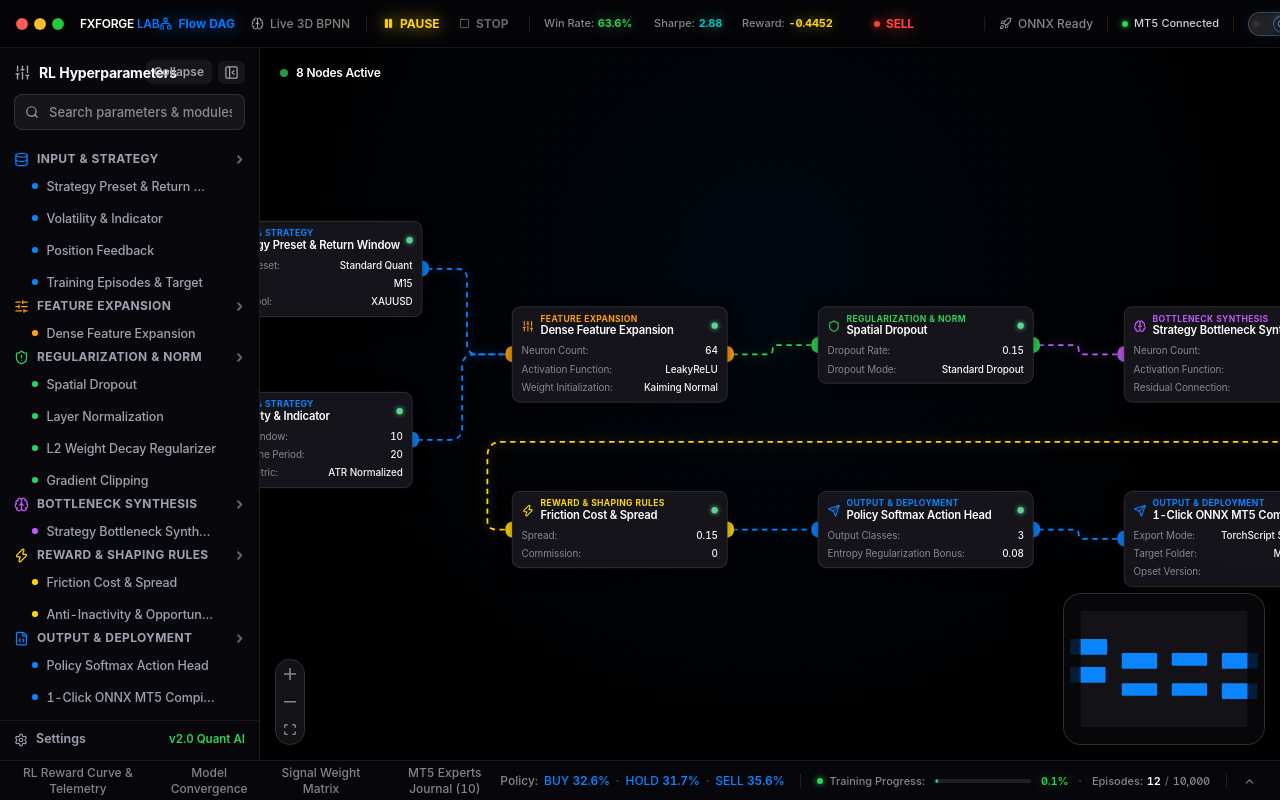
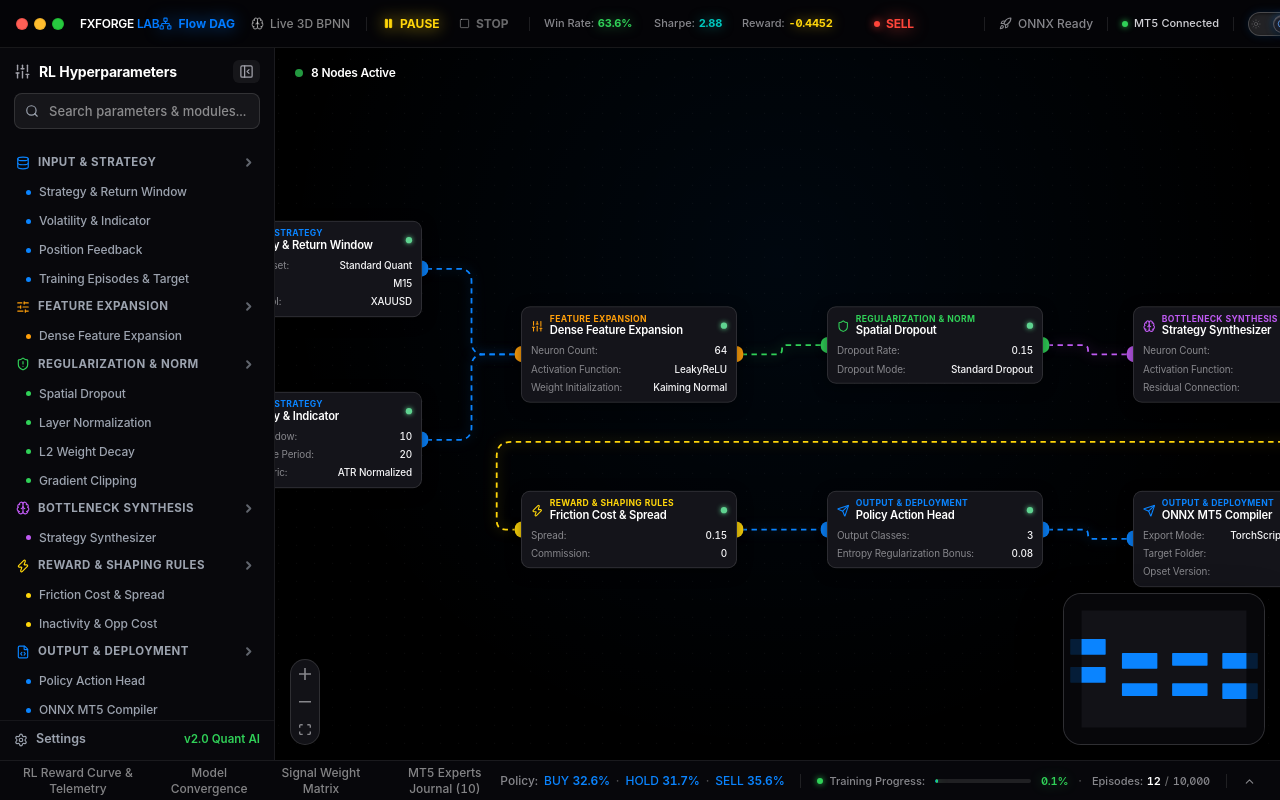
Before and after one commit to superman-owner/AI-RL-BPNN, a React (Vite) app: page / in a window 1280 px wide. Built offline with nearby package versions, Linux system fonts and the light colour scheme.

Commit message:
fix(sidebar): Remove Collapse text button, optimize node labels, and align + and > symbols along the exact right grid

```diff
--- a/src/components/Sidebar/NodePalette.tsx
+++ b/src/components/Sidebar/NodePalette.tsx
@@ -106,11 +106,6 @@ export const NodePalette: React.FC<NodePaletteProps> = ({
 
   const toggleGroup = (id: string) => {
     setExpandedGroups((prev) => ({ ...prev, [id]: !prev[id] }));
-  };
-
-  const toggleAll = () => {
-    const allExpanded = Object.values(expandedGroups).every(Boolean);
-    setExpandedGroups(Object.fromEntries(GROUPS.map((g) => [g.id, !allExpanded])));
   };
 
   const q = query.toLowerCase().trim();
@@ -351,7 +346,7 @@ export const NodePalette: React.FC<NodePaletteProps> = ({
 
         const sidebarEl = document.querySelector('aside');
         const sidebarRect = sidebarEl?.getBoundingClientRect();
-        const hasCrossedDivider = sidebarRect ? moveEvent.clientX > sidebarRect.right : moveEvent.clientX > 260;
+        const hasCrossedDivider = sidebarRect ? moveEvent.clientX > sidebarRect.right : moveEvent.clientX > 275;
 
         const elUnder = document.elementFromPoint(moveEvent.clientX, moveEvent.clientY);
         const isOverCanvas = hasCrossedDivider && Boolean(elUnder?.closest('.react-flow'));
@@ -370,7 +365,7 @@ export const NodePalette: React.FC<NodePaletteProps> = ({
         //  Strict Boundary Check: Must cross divider line into Canvas to allow Drop
         const sidebarEl = document.querySelector('aside');
         const sidebarRect = sidebarEl?.getBoundingClientRect();
-        const hasCrossedDivider = sidebarRect ? dropClientX > sidebarRect.right : dropClientX > 260;
+        const hasCrossedDivider = sidebarRect ? dropClientX > sidebarRect.right : dropClientX > 275;
 
         if (hasCrossedDivider) {
           const elUnder = document.elementFromPoint(dropClientX, dropClientY);
@@ -402,8 +397,8 @@ export const NodePalette: React.FC<NodePaletteProps> = ({
     <aside
       onWheel={(e) => e.stopPropagation()}
       style={{
-        width: '260px',
-        minWidth: '260px',
+        width: '275px',
+        minWidth: '275px',
         fontFamily: 'var(--font-apple-text)',
         transition: 'width 0.22s cubic-bezier(0.16, 1, 0.3, 1)',
         WebkitFontSmoothing: 'antialiased',
@@ -434,7 +429,7 @@ export const NodePalette: React.FC<NodePaletteProps> = ({
             marginBottom: '10px',
           }}
         >
-          <div style={{ display: 'flex', alignItems: 'center', gap: '8px', minWidth: 0 }}>
+          <div style={{ display: 'flex', alignItems: 'center', gap: '8px', minWidth: 0, flex: 1 }}>
             <Sliders size={17} className={`transition-colors flex-shrink-0 ${isLight ? 'text-[#374151]' : 'text-[#a1a1aa]'}`} />
             <span
               style={{
@@ -449,33 +444,6 @@ export const NodePalette: React.FC<NodePaletteProps> = ({
             </span>
           </div>
 
-          <div style={{ display: 'flex', alignItems: 'center', gap: '6px', flexShrink: 0 }}>
-            <button
-              onClick={toggleAll}
-              style={{
-                fontSize: '12px',
-                fontWeight: 600,
-                color: isLight ? '#4b5563' : '#a1a1aa',
-                background: isLight ? 'rgba(0, 0, 0, 0.04)' : 'rgba(255, 255, 255, 0.06)',
-                border: 'none',
-                borderRadius: '6px',
-                cursor: 'pointer',
-                padding: '3px 8px',
-                transition: 'all 0.15s ease',
-                whiteSpace: 'nowrap',
-              }}
-              onMouseEnter={(e) => {
-                e.currentTarget.style.color = isLight ? '#111827' : '#ffffff';
-                e.currentTarget.style.background = isLight ? 'rgba(0, 0, 0, 0.08)' : 'rgba(255, 255, 255, 0.12)';
-              }}
-              onMouseLeave={(e) => {
-                e.currentTarget.style.color = isLight ? '#4b5563' : '#a1a1aa';
-                e.currentTarget.style.background = isLight ? 'rgba(0, 0, 0, 0.04)' : 'rgba(255, 255, 255, 0.06)';
-              }}
-            >
-              {Object.values(expandedGroups).every(Boolean) ? 'Collapse' : 'Expand'}
-            </button>
-
           {onToggleCollapse && (
             <button
               onClick={onToggleCollapse}
@@ -489,6 +457,7 @@ export const NodePalette: React.FC<NodePaletteProps> = ({
                 padding: '4px 6px',
                 display: 'flex',
                 alignItems: 'center',
+                flexShrink: 0,
                 transition: 'all 0.15s ease',
               }}
               onMouseEnter={(e) => {
@@ -503,7 +472,6 @@ export const NodePalette: React.FC<NodePaletteProps> = ({
               <PanelLeftClose size={15} />
             </button>
           )}
-          </div>
         </div>
 
         {/*  macOS Spotlight-style Search Field (h-36px, High Contrast) */}
@@ -544,8 +512,8 @@ export const NodePalette: React.FC<NodePaletteProps> = ({
       {/* 2.  Apple Mac Mail / Finder Sidebar List */}
       <div
         style={{
-          paddingLeft: '14px',
-          paddingRight: '14px',
+          paddingLeft: '12px',
+          paddingRight: '12px',
           paddingTop: '10px',
           paddingBottom: '20px',
         }}
@@ -567,8 +535,14 @@ export const NodePalette: React.FC<NodePaletteProps> = ({
               {/*  Section Header (Clean Minimalist Header, Zero Border, Subtle Text Highlight on Hover) */}
               <div
                 onClick={() => toggleGroup(group.id)}
-                style={{ cursor: 'var(--mac-cursor-default)' }}
-                className={`group py-1 px-1 rounded-md flex items-center justify-between select-none transition-colors duration-150 ${
+                style={{
+                  cursor: 'var(--mac-cursor-default)',
+                  paddingLeft: '4px',
+                  paddingRight: '6px',
+                  paddingTop: '5px',
+                  paddingBottom: '5px',
+                }}
+                className={`group rounded-md flex items-center justify-between select-none transition-colors duration-150 ${
                   isLight
                     ? 'hover:text-[#0071e3] text-[#111827]'
                     : 'hover:text-white text-[#9ca3af]'
@@ -577,22 +551,25 @@ export const NodePalette: React.FC<NodePaletteProps> = ({
                 <div className="flex items-center gap-2 min-w-0 flex-1">
                   {/* SF Symbol on Main Header */}
                   <GroupIcon
-                    size={15}
+                    size={14}
                     style={{ color: group.color }}
                     className="flex-shrink-0"
                   />
 
                   {/* Section Label */}
                   <span
-                    className="text-[12px] font-bold uppercase tracking-wider truncate"
-                    style={{ letterSpacing: '0.03em' }}
+                    className="text-[11.5px] font-bold uppercase tracking-wider truncate"
+                    style={{ letterSpacing: '0.04em' }}
                   >
                     {group.label}
                   </span>
                 </div>
 
                 {/*  Fold / Open Arrow Indicator: Authentic Apple SF Symbol */}
-                <div className="flex items-center justify-center flex-shrink-0 ml-1.5 opacity-60 group-hover:opacity-100 transition-opacity">
+                <div
+                  style={{ width: '16px', height: '16px' }}
+                  className="flex items-center justify-center flex-shrink-0 opacity-60 group-hover:opacity-100 transition-opacity"
+                >
                   {isExpanded ? (
                     <SFSymbolChevronRight
                       size={11}
@@ -609,11 +586,11 @@ export const NodePalette: React.FC<NodePaletteProps> = ({
               {isExpanded && (
                 <div
                   style={{
-                    paddingLeft: '4px',
-                    marginTop: '3px',
+                    paddingLeft: '0px',
+                    marginTop: '2px',
                     display: 'flex',
                     flexDirection: 'column',
-                    gap: '2px',
+                    gap: '1px',
                   }}
                 >
                   {matchingNodes.map((node) => {
@@ -630,11 +607,11 @@ export const NodePalette: React.FC<NodePaletteProps> = ({
                           display: 'flex',
                           alignItems: 'center',
                           justifyContent: 'space-between',
-                          minHeight: '30px',
+                          minHeight: '28px',
                           paddingLeft: '14px',
-                          paddingRight: '12px',
-                          paddingTop: '5px',
-                          paddingBottom: '5px',
+                          paddingRight: '6px',
+                          paddingTop: '4px',
+                          paddingBottom: '4px',
                           borderRadius: '4px',
                           cursor: 'var(--mac-cursor-grab)',
                           userSelect: 'none',
@@ -647,12 +624,12 @@ export const NodePalette: React.FC<NodePaletteProps> = ({
                             : (isLight ? '#111827' : '#9ca3af'),
                         }}
                       >
-                        {/* Left: Crisp Solid Bullet Point with 14px Clearance */}
-                        <div style={{ display: 'flex', alignItems: 'center', gap: '9px', minWidth: 0, flex: 1 }}>
+                        {/* Left: Crisp Solid Bullet Point with Clearance */}
+                        <div style={{ display: 'flex', alignItems: 'center', gap: '8px', minWidth: 0, flex: 1 }}>
                           <span
                             style={{
-                              width: '5.5px',
-                              height: '5.5px',
+                              width: '5px',
+                              height: '5px',
                               borderRadius: '50%',
                               flexShrink: 0,
                               backgroundColor: isNodeHovered ? (isLight ? '#0071e3' : '#ffffff') : group.color,
@@ -661,12 +638,12 @@ export const NodePalette: React.FC<NodePaletteProps> = ({
                           />
                           <span
                             style={{
-                              fontSize: '12.5px',
+                              fontSize: '12px',
                               fontWeight: isNodeHovered ? 600 : 500,
                               letterSpacing: '-0.01em',
+                              whiteSpace: 'nowrap',
                               overflow: 'hidden',
-                              textOverflow: 'ellipsis',
-                              whiteSpace: 'nowrap',
+                              textOverflow: 'clip',
                               lineHeight: '1.2',
                             }}
                           >
@@ -674,17 +651,20 @@ export const NodePalette: React.FC<NodePaletteProps> = ({
                           </span>
                         </div>
 
-                        {/* Right: Authentic Apple SF Symbol Plus */}
+                        {/* Right: Authentic Apple SF Symbol Plus with exact 16x16 alignment box */}
+                        <div
+                          style={{ width: '16px', height: '16px' }}
+                          className="flex items-center justify-center flex-shrink-0"
+                        >
                           <SFSymbolPlus
                             size={11}
                             style={{
-                            flexShrink: 0,
-                            marginLeft: '6px',
                               opacity: isNodeHovered ? 1 : 0,
                               color: isLight ? '#0071e3' : '#ffffff',
                               transition: 'opacity 0.15s ease',
                             }}
                           />
+                        </div>
                       </div>
                     );
                   })}
--- a/src/data/nodeRegistry.ts
+++ b/src/data/nodeRegistry.ts
@@ -43,7 +43,7 @@ export const NODE_DEFS: Record<string, NodeDef> = {
   // =========================================================================
   strategy_preset_return: {
     group: 'input',
-    label: 'Strategy Preset & Return Window',
+    label: 'Strategy & Return Window',
     fields: [
       {
         key: 'preset',
@@ -215,7 +215,7 @@ export const NODE_DEFS: Record<string, NodeDef> = {
   },
   l2_weight_decay: {
     group: 'regularization',
-    label: 'L2 Weight Decay Regularizer',
+    label: 'L2 Weight Decay',
     fields: [
       { key: 'decay', label: 'Weight Decay', default: '1e-4', type: 'string' },
     ],
@@ -237,7 +237,7 @@ export const NODE_DEFS: Record<string, NodeDef> = {
   // =========================================================================
   fc2_bottleneck_synthesizer: {
     group: 'fc2',
-    label: 'Strategy Bottleneck Synthesizer',
+    label: 'Strategy Synthesizer',
     fields: [
       {
         key: 'units',
@@ -280,7 +280,7 @@ export const NODE_DEFS: Record<string, NodeDef> = {
   },
   anti_inactivity_reward: {
     group: 'reward',
-    label: 'Anti-Inactivity & Opportunity Cost',
+    label: 'Inactivity & Opp Cost',
     fields: [
       { key: 'idle_penalty', label: 'Idle Penalty', default: -0.0005, type: 'number' },
       { key: 'opp_cost_multiplier', label: 'Opportunity Cost Multiplier', default: '0.50x', type: 'string' },
@@ -294,7 +294,7 @@ export const NODE_DEFS: Record<string, NodeDef> = {
   // =========================================================================
   fc3_policy_action_head: {
     group: 'output',
-    label: 'Policy Softmax Action Head',
+    label: 'Policy Action Head',
     fields: [
       {
         key: 'classes',
@@ -309,7 +309,7 @@ export const NODE_DEFS: Record<string, NodeDef> = {
   },
   onnx_mt5_compiler: {
     group: 'output',
-    label: '1-Click ONNX MT5 Compiler',
+    label: 'ONNX MT5 Compiler',
     fields: [
       {
         key: 'export_mode',
```
Lines whose indentation alone changed are shown as unchanged.
